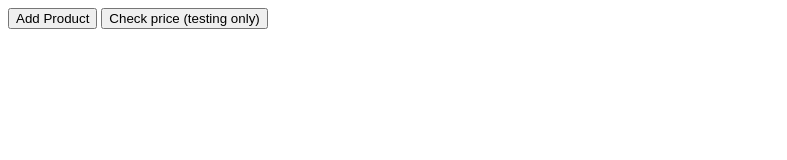
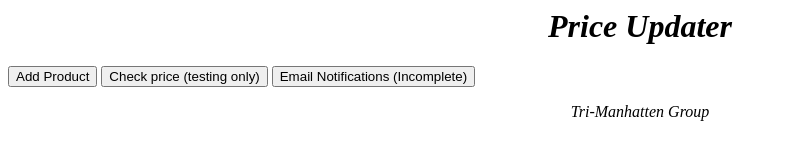
Before and after one commit to elyskrie21/Cpre186-Extension, a browser extension: page background.html in a window 1280 px wide. Shown: the whole page, without its empty margins (0-787 px from the left). Drawn offline with Linux system fonts and the light colour scheme.

Commit message:
Added basic buttons and text layout in HTML

```diff
--- a/background.html
+++ b/background.html
@@ -4,7 +4,7 @@
     *Thil file is already connected to popup.css and popup.js
 
     Todo: Add the needed buttons
-    Todo: Add the setings so user can input email or other needed info
+    Todo: Add the settings so user can input email or other needed info
     Todo: Make this page look nice using CSS (can take ideas from other extentions)
 
     ?Add Todos when needed
@@ -12,10 +12,14 @@
 <html>
     <head>
         <link rel="stylesheet" href="/style/popup.css">
+        <title>Price Updater 1.0</title>
     </head>
     <body>
+        <h1><i><center>Price Updater</center></i></h1>
         <button id="add-product">Add Product</button>
         <button id="check-price">Check price (testing only)</button>
+        <button id="Email Listing">Email Notifications (Incomplete)</button>
         <script src="popup.js"></script>
+        <p><i><center>Tri-Manhatten Group</center></i></p>
     </body>
 </html>
```
